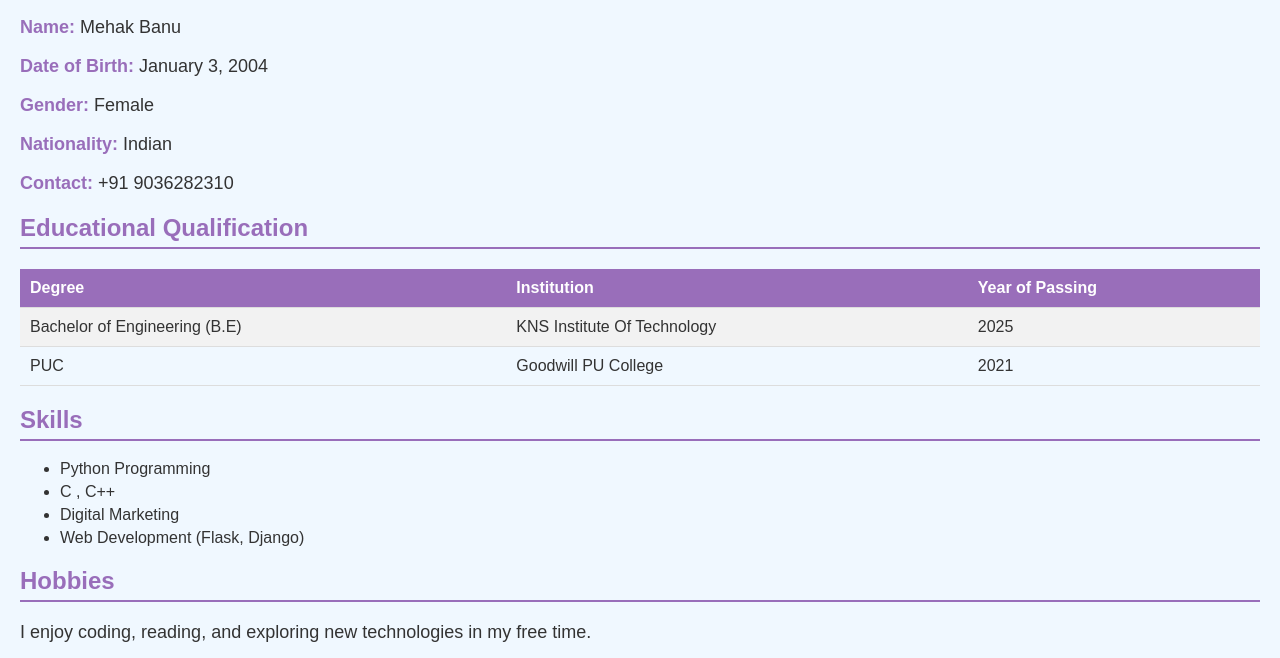
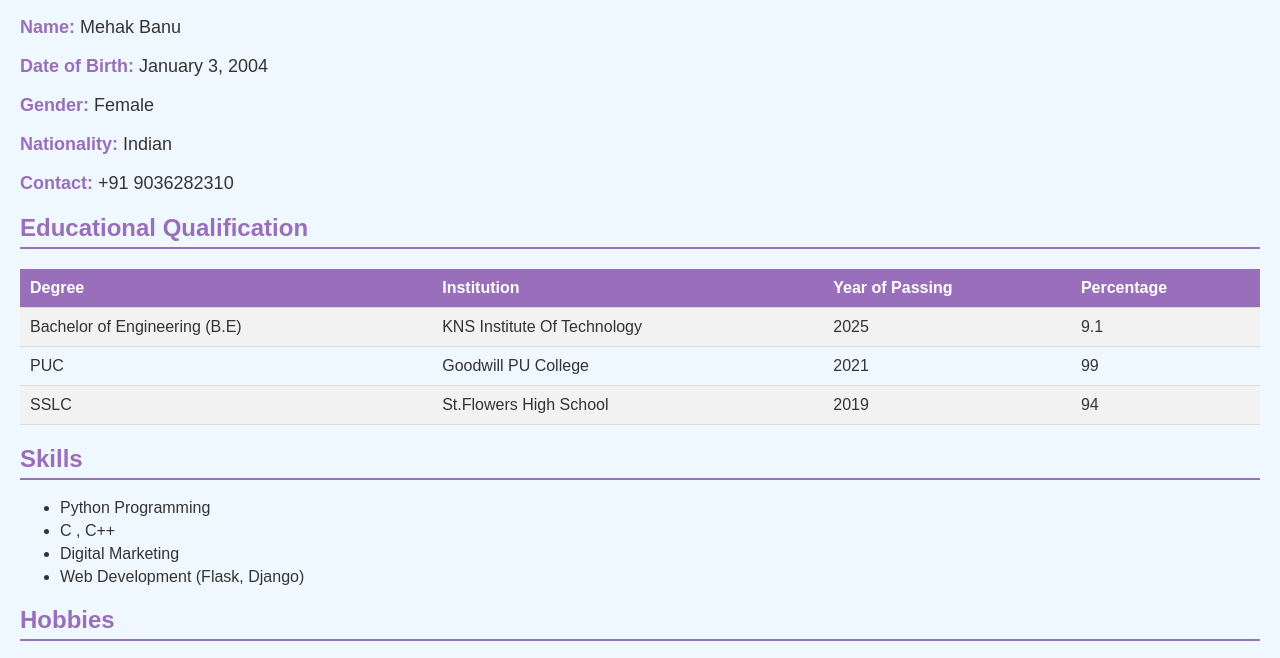
Before and after one commit to mehakbanu24/Resume, a plain HTML site: page index.html in a window 1280 px wide. Shown: the part 138-796 px from the top of the page. Drawn offline with Linux system fonts and the light colour scheme.

Commit message:
Educational details updted

```diff
--- a/index.html
+++ b/index.html
@@ -91,16 +91,25 @@
             <th>Degree</th>
             <th>Institution</th>
             <th>Year of Passing</th>
+            <th>Percentage</th>
         </tr>
         <tr>
             <td>Bachelor of Engineering (B.E)</td>
-               <td>KNS Institute Of Technology</td>
+            <td>KNS Institute Of Technology</td>
             <td>2025</td>
+            <td>9.1</td>
         </tr>
         <tr>
             <td>PUC</td>
             <td>Goodwill PU College</td>
             <td>2021</td>
+            <td>99</td>
+        </tr>
+        <tr>
+            <td>SSLC</td>
+            <td>St.Flowers High School</td>
+            <td>2019</td>
+            <td>94</td>
         </tr>
     </table>
 
```
